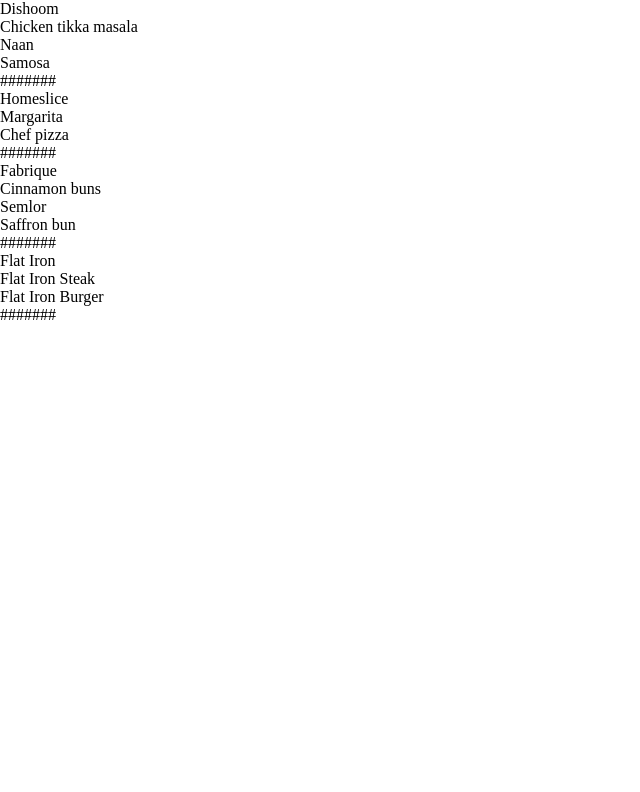
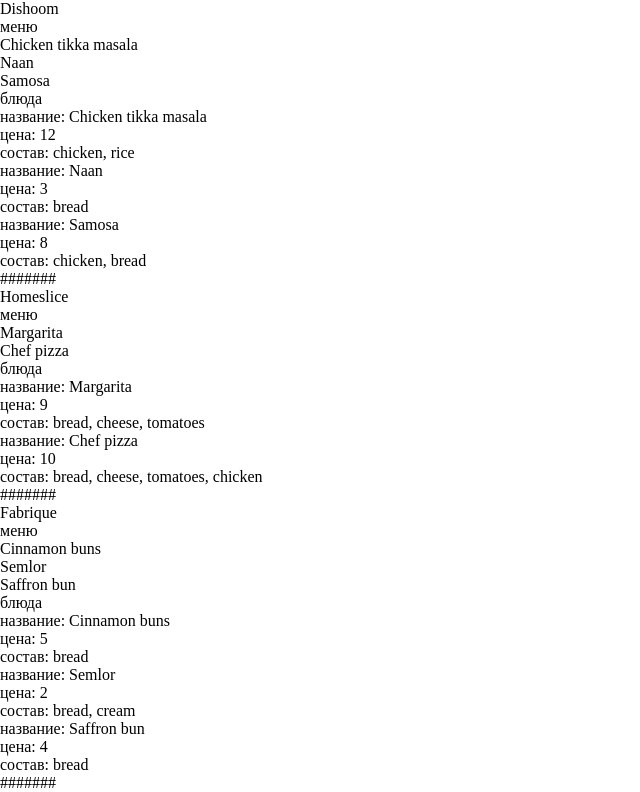
Before and after one commit to dmitryrg/react-2023-03-30, a Next.js app: page / in a window 1280 px wide. Shown: the top 792 px of the page, without its empty margins (0-640 px from the left). Built offline with nearby package versions, Linux system fonts and the light colour scheme.

Commit message:
Dish-ready

```diff
--- /dev/null
+++ b/src/components/Dish/Dish.jsx
@@ -0,0 +1,22 @@
+import React from "react";
+
+export const Dish = ({ dish }) => {
+  if (!dish ) return null;
+
+  return (
+    <div>
+      <div>
+        <span>название: </span>
+        <span>{dish.name}</span>
+      </div>
+      <div>
+        <span>цена: </span>
+        <span>{dish.price}</span>
+      </div>
+      <div>
+        <span>состав: </span>
+        <span>{dish.ingredients.join(', ')}</span>
+      </div>
+    </div>
+  );
+};
--- a/src/components/Restaurant/Restaurant.jsx
+++ b/src/components/Restaurant/Restaurant.jsx
@@ -1,5 +1,6 @@
 import React from "react";
 import { Menu } from "@/components/Menu/Menu";
+import {Dish} from '@/components/Dish/Dish.jsx'
 
 export const Restaurant = ({ restaurant }) => {
   if (!restaurant) return null;
@@ -11,7 +12,14 @@
     <div>
       <div>{name}</div>
       <div>
-        <Menu menu={menu}>меню</Menu>
+        <div>меню</div>
+        <Menu menu={menu}/>
+      </div>
+      <div>
+        <div>блюда</div>
+        <div>
+          {menu.map(dish=> (<Dish key={dish.id} dish={dish}/>))}
+        </div>
       </div>
       <div>#######</div>
     </div>
```
